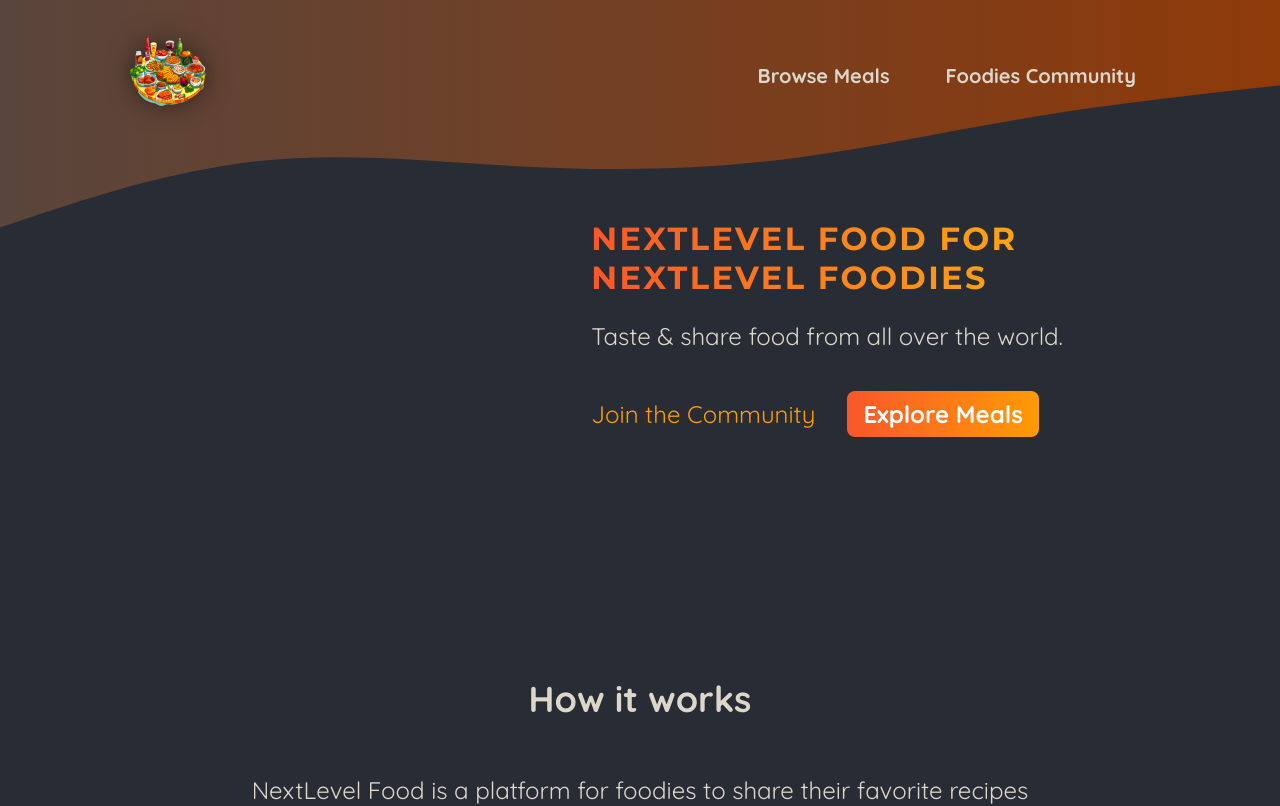
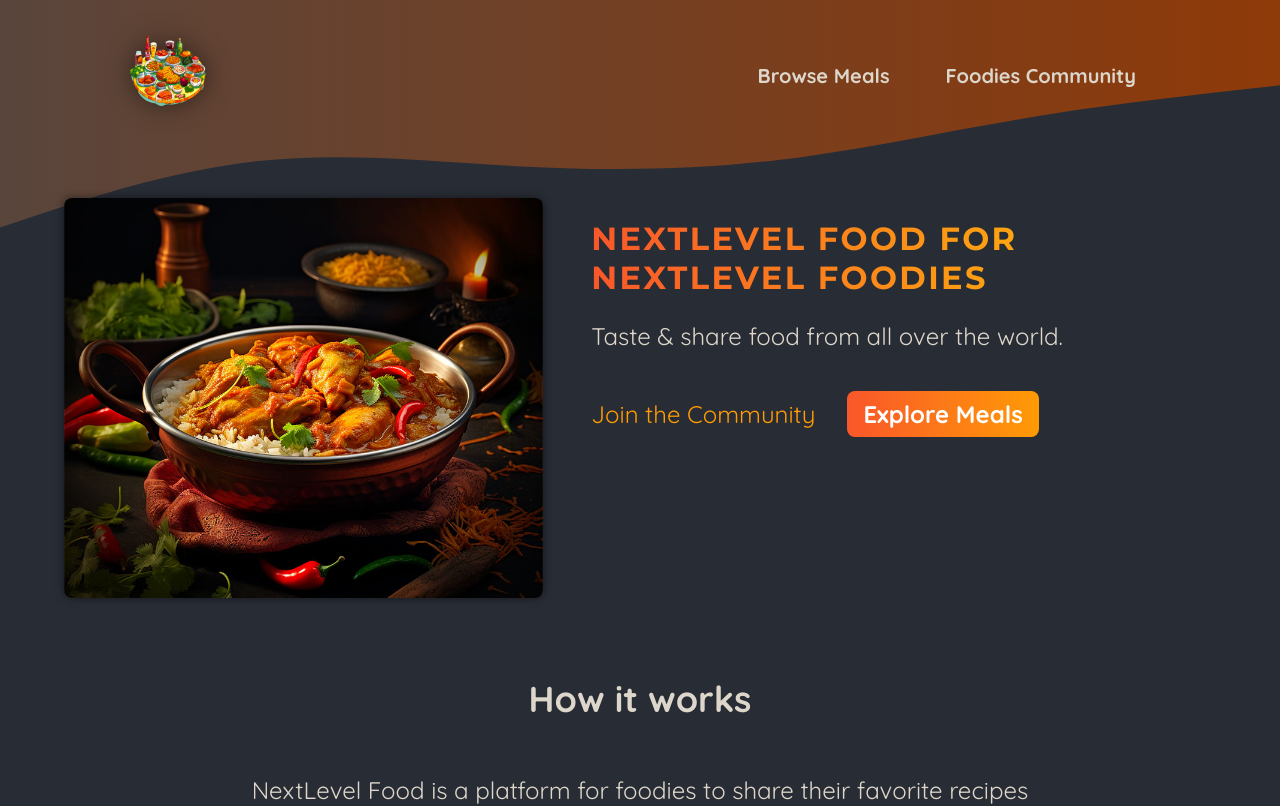
Before and after one commit to Alhaimouni/foodies, a Next.js app: page / in a window 1280 px wide. Shown: the top 806 px of the page. Built offline with nearby package versions, Linux system fonts and the light colour scheme.

Commit message:
add: slider to main page

```diff
--- a/app/page.js
+++ b/app/page.js
@@ -1,12 +1,15 @@
 import Link from 'next/link';
 
 import classes from './page.module.css';
+import ImageSlideshow from '@/components/image-slideshow/image-slideshow';
 
 export default function Home() {
   return (
     <>
       <header className={classes.header}>
-        <div className={classes.slideshow}></div>
+        <div className={classes.slideshow}>
+          <ImageSlideshow/>
+        </div>
         <div>
           <div className={classes.hero}>
             <h1>NextLevel Food for NextLevel Foodies</h1>
--- /dev/null
+++ b/components/image-slideshow/image-slideshow.jsx
@@ -0,0 +1,50 @@
+"use client";
+
+import { useEffect, useState } from "react";
+import Image from "next/image";
+
+import burgerImg from "@/assets/burger.jpg";
+import curryImg from "@/assets/curry.jpg";
+import dumplingsImg from "@/assets/dumplings.jpg";
+import macncheeseImg from "@/assets/macncheese.jpg";
+import pizzaImg from "@/assets/pizza.jpg";
+import schnitzelImg from "@/assets/schnitzel.jpg";
+import tomatoSaladImg from "@/assets/tomato-salad.jpg";
+import classes from "./image-slideshow.module.css";
+
+const images = [
+  { image: burgerImg, alt: "A delicious, juicy burger" },
+  { image: curryImg, alt: "A delicious, spicy curry" },
+  { image: dumplingsImg, alt: "Steamed dumplings" },
+  { image: macncheeseImg, alt: "Mac and cheese" },
+  { image: pizzaImg, alt: "A delicious pizza" },
+  { image: schnitzelImg, alt: "A delicious schnitzel" },
+  { image: tomatoSaladImg, alt: "A delicious tomato salad" },
+];
+
+export default function ImageSlideshow() {
+  const [currentImageIndex, setCurrentImageIndex] = useState(0);
+
+  useEffect(() => {
+    const interval = setInterval(() => {
+      setCurrentImageIndex((prevIndex) =>
+        prevIndex < images.length - 1 ? prevIndex + 1 : 0
+      );
+    }, 5000);
+
+    return () => clearInterval(interval);
+  }, []);
+
+  return (
+    <div className={classes.slideshow}>
+      {images.map((image, index) => (
+        <Image
+          key={index}
+          src={image.image}
+          className={index === currentImageIndex ? classes.active : ""}
+          alt={image.alt}
+        />
+      ))}
+    </div>
+  );
+}
--- /dev/null
+++ b/components/image-slideshow/image-slideshow.module.css
@@ -0,0 +1,26 @@
+.slideshow {
+  position: relative;
+  width: 100%;
+  height: 100%;
+  border-radius: 8px;
+  overflow: hidden;
+  box-shadow: 0 0 0.5rem rgba(0, 0, 0, 0.5);
+}
+
+.slideshow img {
+  width: 100%;
+  height: 100%;
+  object-fit: cover;
+  position: absolute;
+  top: 0;
+  left: 0;
+  opacity: 0;
+  transform: scale(1.1) translateX(-1rem) rotate(-5deg);
+  transition: all 0.5s ease-in-out;
+}
+
+.slideshow .active {
+  z-index: 1;
+  opacity: 1;
+  transform: scale(1) translateX(0) rotate(0);
+}
--- a/components/main-header/main-header.jsx
+++ b/components/main-header/main-header.jsx
@@ -11,11 +11,7 @@
       <div className={classes.header}>
         <div className={classes.logo}>
           <Link href={"/"}>
-            <Image
-              src={logoImage}
-              alt="this is the logo image."
-              priority
-            />
+            <Image src={logoImage} alt="this is the logo image." priority />
           </Link>
         </div>
         <nav className={classes.nav}>
```
